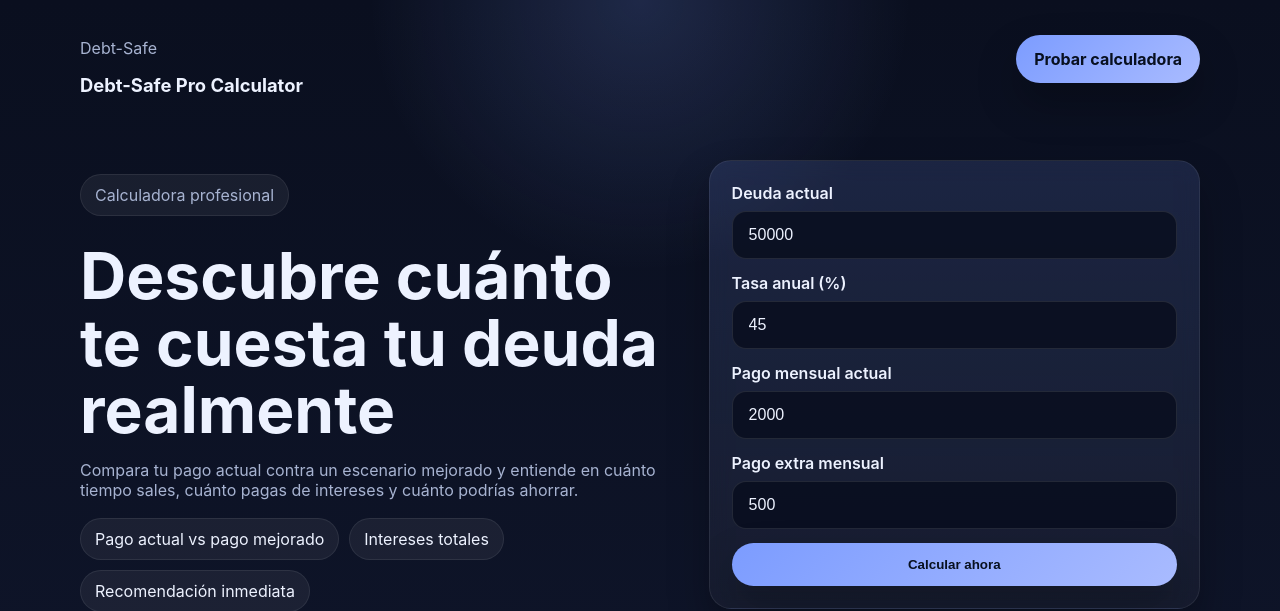
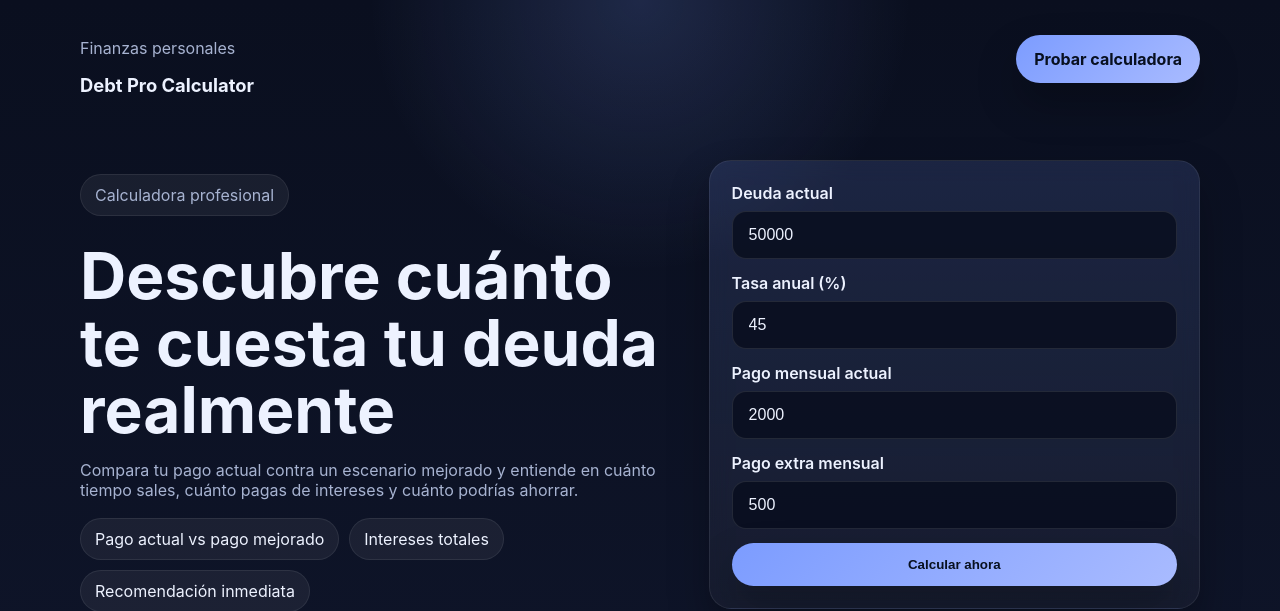
Before and after one commit to DanielMB2003/debt-safe, a FastAPI app: page / in a window 1280 px wide. Shown: the top 611 px of the page. Run offline with FastAPI, Linux system fonts and the light colour scheme.

Commit message:
fix html 2

```diff
--- a/app/templates/base.html
+++ b/app/templates/base.html
@@ -11,8 +11,8 @@
     <header class="site-header">
       <div class="container nav">
         <div>
-          <p class="eyebrow">Debt-Safe</p>
-          <h1 class="brand">Debt-Safe Pro Calculator</h1>
+          <p class="eyebrow">Finanzas personales</p>
+          <h1 class="brand">Debt Pro Calculator</h1>
         </div>
         <a class="nav-link" href="#calculadora">Probar calculadora</a>
       </div>
```
